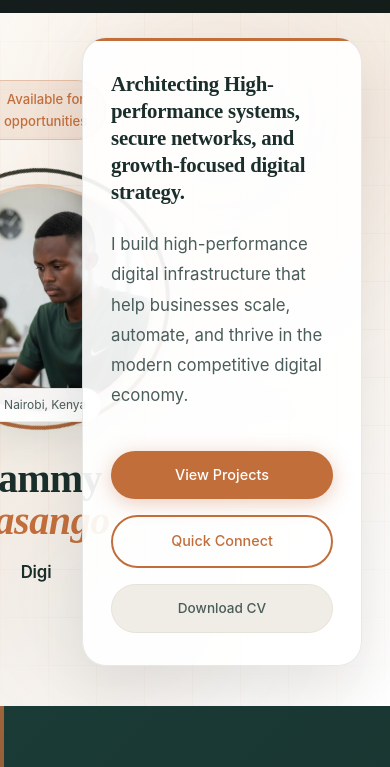
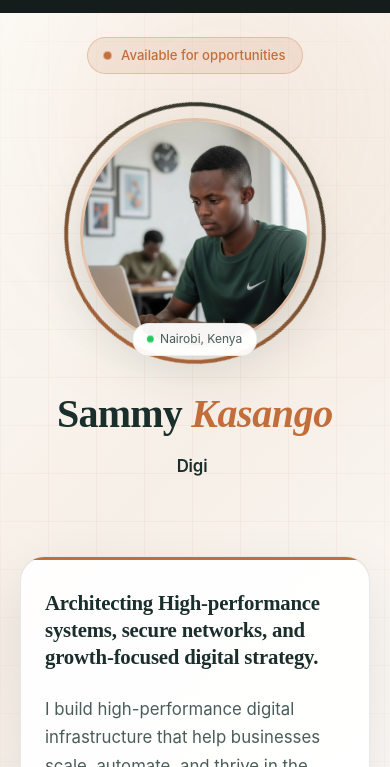
Before and after one commit to sammykasango/sammykasango.github.io, a plain HTML site: page index.html in a window 390 px wide. Shown: the part 55-822 px from the top of the page. Drawn offline with nearby package versions, Linux system fonts and the light colour scheme.

Commit message:
Update Hero Broken CSS Rendering

```diff
--- a/style.css
+++ b/style.css
@@ -4,7 +4,7 @@
   --primary:   #1A2E2B;   /* Deep Forest Green */
   --accent:    #C26E3B;   /* Copper / Bronze */
   --accent-2:  #D97742;   /* Lighter Copper */
-  --cyan: var(--accent);  /* Map existing accent usage to Copper */
+  --cyan: var(--accent);  /* Accent Variation */
   --cyan-dim: #A85A2D;
 
   /* Backgrounds - Warm Cream */
@@ -198,92 +198,199 @@ h1, h2, h3, h4 {
 .hamburger.open span:nth-child(2) { opacity: 0; }
 .hamburger.open span:nth-child(3) { transform: translateY(-7px) rotate(-45deg); }
 
-/* ═══════════════ HERO ═══ */
+/* ==========================================================================
+   ║ HERO SECTION ║
+   ========================================================================== */
+
 .hero {
-  min-height: 82vh; display: flex; flex-direction: column; align-items: center; justify-content: center;
-  text-align: center; position: relative; overflow: hidden;
-  padding: calc(var(--nav-h) + 1.5rem) 1.75rem 2.5rem;
+  min-height: 82vh;
+  display: flex;
+  flex-direction: column;
+  align-items: center;
+  justify-content: center;
+  text-align: center;
+  position: relative;
+  overflow: hidden;
+  padding: calc(var(--nav-h) + 1.5rem) 1.25rem 2.5rem; /* Slightly reduced horizontal padding for mobile safety */
   background: linear-gradient(135deg, #fdfcf8 0%, #f6efe7 45%, #ffffff 100%);
 }
-[data-theme="dark"] .hero { background: #fdfcf8; }
+
+[data-theme="dark"] .hero {
+  background: #fdfcf8;
+}
+
+/* --- Hero Background Decor & Orbs --- */
 .hero-grid-bg {
-  position: absolute; inset: 0;
+  position: absolute;
+  inset: 0;
   background-image: linear-gradient(rgba(194, 110, 59, 0.06) 1px, transparent 1px), linear-gradient(90deg, rgba(194, 110, 59, 0.06) 1px, transparent 1px);
   background-size: 48px 48px;
   mask-image: radial-gradient(ellipse 80% 70% at 50% 50%, black 40%, transparent 100%);
+  -webkit-mask-image: radial-gradient(ellipse 80% 70% at 50% 50%, black 40%, transparent 100%);
 }
-.hero-orb { position: absolute; border-radius: 50%; filter: blur(80px); animation: orbFloat 8s ease-in-out infinite; pointer-events: none; }
-.hero-orb-1 { width: 500px; height: 500px; background: radial-gradient(circle, rgba(194, 110, 59, 0.12), transparent 70%); top: -100px; right: -100px; animation-duration: 10s; }
-.hero-orb-2 { width: 400px; height: 400px; background: radial-gradient(circle, rgba(26, 46, 43, 0.08), transparent 70%); bottom: -80px; left: -80px; animation-duration: 13s; animation-delay: -4s; }
 
-.hero-grid { display: grid; grid-template-columns: minmax(0, 1.1fr) minmax(280px, 0.9fr); gap: 2rem; align-items: center; position: relative; }
-.hero-inner { max-width: 1200px; width: 100%; margin: 0 auto; }
-.hero-left { display: flex; flex-direction: column; justify-content: center; align-items: center; gap: 1rem; text-align: center; }
-.hero-left-top { display: flex; flex-direction: column; align-items: center; justify-content: center; gap: 0.75rem; width: 100%; max-width: 360px; margin: 0 auto 0.75rem; text-align: center; }
+.hero-orb {
+  position: absolute;
+  border-radius: 50%;
+  filter: blur(80px);
+  animation: orbFloat 8s ease-in-out infinite;
+  pointer-events: none;
+}
 
-.hero-photo-wrap { position: relative; width: 230px; height: 230px; margin: 0 0 1rem 0; align-self: center; }
+.hero-orb-1 {
+  width: 500px;
+  height: 500px;
+  background: radial-gradient(circle, rgba(194, 110, 59, 0.12), transparent 70%);
+  top: -100px;
+  right: -100px;
+  animation-duration: 10s;
+}
+
+.hero-orb-2 {
+  width: 400px;
+  height: 400px;
+  background: radial-gradient(circle, rgba(26, 46, 43, 0.08), transparent 70%);
+  bottom: -80px;
+  left: -80px;
+  animation-duration: 13s;
+  animation-delay: -4s;
+}
+
+/* --- Main Layout Grid (Mobile-First Setup) --- */
+.hero-inner {
+  max-width: 1200px;
+  width: 100%;
+  margin: 0 auto;
+}
+
+.hero-grid {
+  display: flex;
+  flex-direction: column;
+  gap: 2.5rem;
+  align-items: center;
+  justify-content: center;
+  position: relative;
+  width: 100%;
+}
+
+/* --- Left Side: Photo, Name & Typing Effect --- */
+.hero-left {
+  order: 1; /* Forces top order position on mobile */
+  display: flex;
+  flex-direction: column;
+  justify-content: center;
+  align-items: center;
+  gap: 1rem;
+  text-align: center;
+  width: 100%;
+}
+
+.hero-left-top {
+  display: flex;
+  flex-direction: column;
+  align-items: center;
+  justify-content: center;
+  gap: 0.75rem;
+  width: 100%;
+  max-width: 360px;
+  margin: 0 auto 0.75rem;
+  text-align: center;
+}
+
+.hero-photo-wrap {
+  position: relative;
+  width: 230px;
+  height: 230px;
+  margin: 0 0 1rem 0;
+  align-self: center;
+}
+
 .hero-photo-inner {
-  width: 230px; height: 230px; border-radius: 50%; overflow: hidden;
-  background: linear-gradient(135deg, #f7ebdf, #e3d4c2); border: 3px solid rgba(194, 110, 59, 0.25);
+  width: 230px;
+  height: 230px;
+  border-radius: 50%;
+  overflow: hidden;
+  background: linear-gradient(135deg, #f7ebdf, #e3d4c2);
+  border: 3px solid rgba(194, 110, 59, 0.25);
   box-shadow: 0 20px 50px rgba(26, 46, 43, 0.15), inset 0 -10px 20px rgba(0, 0, 0, 0.08);
   transition: transform 0.3s ease;
 }
-.hero-photo-placeholder svg { width: 125px; height: 125px; }
-.hero-name { font-size: clamp(2.6rem, 5vw, 4rem); font-weight: 800; text-align: center; line-height: 1.05; color: var(--text); letter-spacing: -0.02em; }
-.hero-name em { font-style: italic; color: var(--accent); font-weight: 700; letter-spacing: -0.01em; }
 
-.hero-right { display: flex; justify-content: flex-end; align-items: center; text-align: left; }
-.hero-right-inner {
-  width: 100%; max-width: 500px; display: flex; flex-direction: column; gap: 1.5rem; padding: 2rem 1.75rem;
-  border-radius: 24px; background: rgba(255,255,255,0.92); border: 1px solid rgba(26,46,43,0.1);
-  box-shadow: 0 24px 60px rgba(0,0,0,0.09), 0 1px 0 rgba(194, 110, 59, 0.2) inset;
-  position: relative;
-  overflow: hidden;
+.hero-photo-placeholder svg {
+  width: 125px;
+  height: 125px;
 }
-.hero-right-inner::before {
-  content: '';
-  position: absolute;
-  top: 0;
-  left: 0;
-  right: 0;
-  height: 3px;
-  background: var(--accent);
-}
-.hero-badge-right {
-  display: inline-flex; align-items: center; gap: 0.5rem; font-size: 0.85rem; color: var(--accent);
-  background: rgba(194, 110, 59, 0.1); border: 1px solid rgba(194, 110, 59, 0.25);
-  padding: 0.35rem 0.9rem; border-radius: 50px; width: fit-content; margin-bottom: 0.5rem;
-}
-.hero-right-title { font-size: clamp(1.3rem, 2.6vw, 1.95rem); color: var(--text); line-height: 1.3; font-weight: 700; max-width: 100%; margin: 0; letter-spacing: -0.01em; }
-.hero-sub { font-size: 1.05rem; color: var(--text-2); max-width: 560px; margin: 0; line-height: 1.8; font-weight: 400; }
-.hero-ctas { display: flex; flex-direction: column; gap: 1rem; margin-top: 1rem; align-items: flex-start; }
-.btn-primary { width: 100%; justify-content: center; }
-.btn-outline, .btn-ghost { width: 100%; justify-content: center; }
-
-.hero-stats { display: none; }
-.hero-badge {
-  display: inline-flex; align-items: center; gap: 0.6rem; background: rgba(194, 110, 59, 0.12);
-  border: 1px solid rgba(194, 110, 59, 0.3); color: var(--accent); padding: 0.4rem 1rem;
-  border-radius: 50px; font-size: 0.82rem; font-weight: 500; margin-bottom: 2rem;
-}
-.badge-dot { width: 7px; height: 7px; background: var(--accent); border-radius: 50%; animation: pulse 2s ease-in-out infinite; }
 
 .hero-photo-ring {
-  position: absolute; inset: -16px; border-radius: 50%; border: 4px solid transparent;
+  position: absolute;
+  inset: -16px;
+  border-radius: 50%;
+  border: 4px solid transparent;
   background: var(--grad) border-box;
   mask: linear-gradient(#fff 0 0) padding-box, linear-gradient(#fff 0 0);
   -webkit-mask: linear-gradient(#fff 0 0) padding-box, linear-gradient(#fff 0 0);
-  -webkit-mask-composite: destination-out; mask-composite: exclude; animation: spin 10s linear infinite;
+  -webkit-mask-composite: destination-out;
+  mask-composite: exclude;
+  animation: spin 10s linear infinite;
 }
+
 .hero-photo-status {
-  position: absolute; bottom: -8px; left: 50%; transform: translateX(-50%);
-  background: rgba(255,255,255,0.95); border: 1px solid rgba(26,46,43,0.08); border-radius: 50px;
-  padding: 0.35rem 0.9rem; font-size: 0.75rem; white-space: nowrap; display: flex; align-items: center; gap: 0.4rem; color: var(--text-2);
+  position: absolute;
+  bottom: -8px;
+  left: 50%;
+  transform: translateX(-50%);
+  background: rgba(255,255,255,0.95);
+  border: 1px solid rgba(26,46,43,0.08);
+  border-radius: 50px;
+  padding: 0.35rem 0.9rem;
+  font-size: 0.75rem;
+  white-space: nowrap;
+  display: flex;
+  align-items: center;
+  gap: 0.4rem;
+  color: var(--text-2);
 }
-.status-dot { width: 6px; height: 6px; background: #22C55E; border-radius: 50%; animation: pulse 2s ease-in-out infinite; }
 
-.hero-headline { font-family: 'Inter', sans-serif; font-size: clamp(1.05rem, 2.8vw, 1.45rem); color: var(--text); font-weight: 600; margin-bottom: 1.5rem; min-height: 2.4em; letter-spacing: -0.01em; }
-.typing-wrap { display: inline-flex; align-items: center; gap: 2px; }
+.status-dot {
+  width: 6px;
+  height: 6px;
+  background: #22C55E;
+  border-radius: 50%;
+  animation: pulse 2s ease-in-out infinite;
+}
+
+.hero-name {
+  font-size: clamp(2.3rem, 6vw, 4rem); /* Refined minimal clamp starting point */
+  font-weight: 800;
+  text-align: center;
+  line-height: 1.1;
+  color: var(--text);
+  letter-spacing: -0.02em;
+}
+
+.hero-name em {
+  font-style: italic;
+  color: var(--accent);
+  font-weight: 700;
+  letter-spacing: -0.01em;
+}
+
+.hero-headline {
+  font-family: 'Inter', sans-serif;
+  font-size: clamp(1.05rem, 2.8vw, 1.45rem);
+  color: var(--text);
+  font-weight: 600;
+  margin-bottom: 1.5rem;
+  min-height: 2.4em;
+  letter-spacing: -0.01em;
+}
+
+.typing-wrap {
+  display: inline-flex;
+  align-items: center;
+  gap: 2px;
+}
+
 .typing-wrap::after {
   content: '';
   display: inline-block;
@@ -294,7 +401,153 @@ h1, h2, h3, h4 {
   margin-left: 2px;
   animation: blink 0.9s step-end infinite;
 }
-.typing-cursor { display: none; }
+
+.typing-cursor {
+  display: none;
+}
+
+/* --- Right Side: Architecting Text Card --- */
+.hero-right {
+  order: 2; /* Forces position beneath the profile data on mobile screens */
+  display: flex;
+  justify-content: center; /* Horizontally centered on mobile screens */
+  align-items: center;
+  text-align: left;
+  width: 100%;
+}
+
+.hero-right-inner {
+  width: 100%;
+  max-width: 500px;
+  box-sizing: border-box; /* Secures structural containment against padding scale */
+  display: flex;
+  flex-direction: column;
+  gap: 1.5rem;
+  padding: 2rem 1.5rem; /* Optimized small layout interior boundary padding */
+  border-radius: 24px;
+  background: rgba(255,255,255,0.92);
+  border: 1px solid rgba(26,46,43,0.1);
+  box-shadow: 0 24px 60px rgba(0,0,0,0.09), 0 1px 0 rgba(194, 110, 59, 0.2) inset;
+  position: relative;
+  overflow: hidden;
+}
+
+.hero-right-inner::before {
+  content: '';
+  position: absolute;
+  top: 0;
+  left: 0;
+  right: 0;
+  height: 3px;
+  background: var(--accent);
+}
+
+.hero-badge-right {
+  display: inline-flex;
+  align-items: center;
+  gap: 0.5rem;
+  font-size: 0.85rem;
+  color: var(--accent);
+  background: rgba(194, 110, 59, 0.1);
+  border: 1px solid rgba(194, 110, 59, 0.25);
+  padding: 0.35rem 0.9rem;
+  border-radius: 50px;
+  width: fit-content;
+  margin-bottom: 0.5rem;
+}
+
+.hero-right-title {
+  font-size: clamp(1.3rem, 5vw, 1.95rem);
+  color: var(--text);
+  line-height: 1.3;
+  font-weight: 700;
+  max-width: 100%;
+  margin: 0;
+  letter-spacing: -0.01em;
+}
+
+.hero-sub {
+  font-size: 1.05rem;
+  color: var(--text-2);
+  max-width: 560px;
+  margin: 0;
+  line-height: 1.7;
+  font-weight: 400;
+}
+
+/* --- Components & Controls Inside Card --- */
+.hero-ctas {
+  display: flex;
+  flex-direction: column;
+  gap: 1rem;
+  margin-top: 1rem;
+  align-items: flex-start;
+  width: 100%;
+}
+
+.btn-primary, .btn-outline, .btn-ghost {
+  width: 100%;
+  justify-content: center;
+  box-sizing: border-box;
+}
+
+.hero-stats {
+  display: none;
+}
+
+.hero-badge {
+  display: inline-flex;
+  align-items: center;
+  gap: 0.6rem;
+  background: rgba(194, 110, 59, 0.12);
+  border: 1px solid rgba(194, 110, 59, 0.3);
+  color: var(--accent);
+  padding: 0.4rem 1rem;
+  border-radius: 50px;
+  font-size: 0.82rem;
+  font-weight: 500;
+  margin-bottom: 2rem;
+}
+
+.badge-dot {
+  width: 7px;
+  height: 7px;
+  background: var(--accent);
+  border-radius: 50%;
+  animation: pulse 2s ease-in-out infinite;
+}
+
+
+/* ==========================================================================
+   ║ DESKTOP MEDIA QUERY (Transitions layout smoothly at tablet width) ║
+   ========================================================================== */
+
+@media (min-width: 768px) {
+  .hero {
+    padding: calc(var(--nav-h) + 1.5rem) 1.75rem 2.5rem;
+  }
+
+  .hero-grid {
+    display: grid;
+    grid-template-columns: minmax(0, 1.1fr) minmax(280px, 0.9fr);
+    gap: 2rem;
+    align-items: center;
+  }
+
+  .hero-left {
+    order: unset; /* Restores natural source order on desktops */
+    text-align: center;
+  }
+
+  .hero-right {
+    order: unset; /* Restores natural source order on desktops */
+    justify-content: flex-end; /* Snaps element to layout right side alignment */
+  }
+
+  .hero-right-inner {
+    padding: 2rem 1.75rem;
+  }
+}
 
 /* ═══════════════ ABOUT ══ */
 .about {
@@ -735,10 +988,22 @@ h1, h2, h3, h4 {
 @media (max-width: 768px) {
   .nav-links { display: none; } .hamburger { display: flex; } .nav-cta { display: none; }
   .nav-links.open {
-    display: flex; flex-direction: column; position: fixed; top: var(--nav-h); left: 0; right: 0;
-    background: var(--bg-card); padding: 1.5rem 2rem; gap: 0.25rem; box-shadow: 0 8px 30px rgba(0,0,0,0.12);
-    border-bottom: 1px solid var(--border); z-index: 999;
+    display: flex;
+    flex-direction: column;
+    position: fixed;
+    top: var(--nav-h);
+    left: 0;
+    right: 0;
+    background: rgba(11, 20, 18, 0.98);
+    align-items: center;
+    text-align: center;
+    padding: 1.5rem 2rem;
+     gap: 0.85rem;
+    box-shadow: 0 8px 30px rgba(0,0,0,0.3);
+    border-bottom: 1px solid rgba(255,255,255,0.08);
+    z-index: 999;
   }
+
   .section { padding: 4rem 0; }
   .hero-stats { gap: 1rem; } .stat-divider { height: 30px; }
   .about-grid { grid-template-columns: 1fr; gap: 2rem; }
```
Also changed, not shown: index.html (+1 -1 lines), 1 other file.
